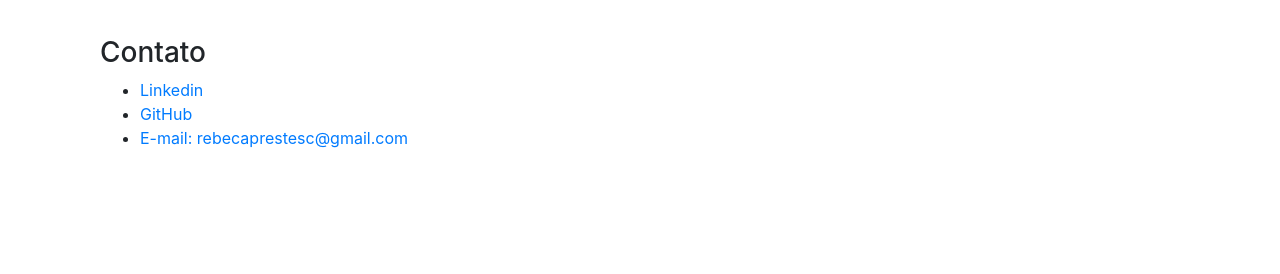
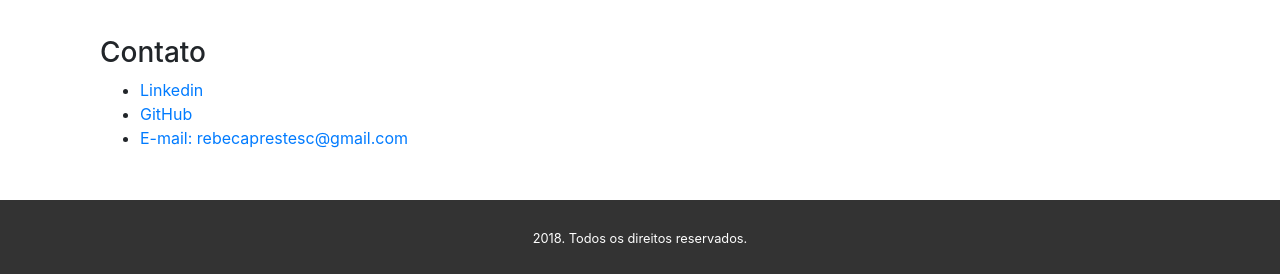
Before and after one commit to bkprestes/bkprestes.github.io, a PHP site: page / in a window 1280 px wide. Shown: the part 982-1256 px from the top of the page. Before the commit the page ends 1130 px from the top, so only its background shows below. Run offline with PHP 8.4, Linux system fonts and the light colour scheme; some libraries are stand-ins or nearby versions.

Commit message:
add footer

```diff
--- a/index.html
+++ b/index.html
@@ -87,6 +87,14 @@
 	  	</div>
 
 
+	 </div>
+
+	 <footer>
+	  	<small>2018. Todos os direitos reservados.</small>
+	  </footer>
+
+
+
 
 
 
--- a/paginagithub.css
+++ b/paginagithub.css
@@ -31,3 +31,14 @@ div#portfolio div.row div{
 #contato ul li a:hover{
 	color: red;
 }
+
+/*footer*/
+
+footer{
+	text-align: center;
+	padding-top: 25px;
+	padding-bottom: 25px;
+	background-color: rgba(0,0,0,0.8);
+	color: white;
+	margin-top: 50px;
+}
```
